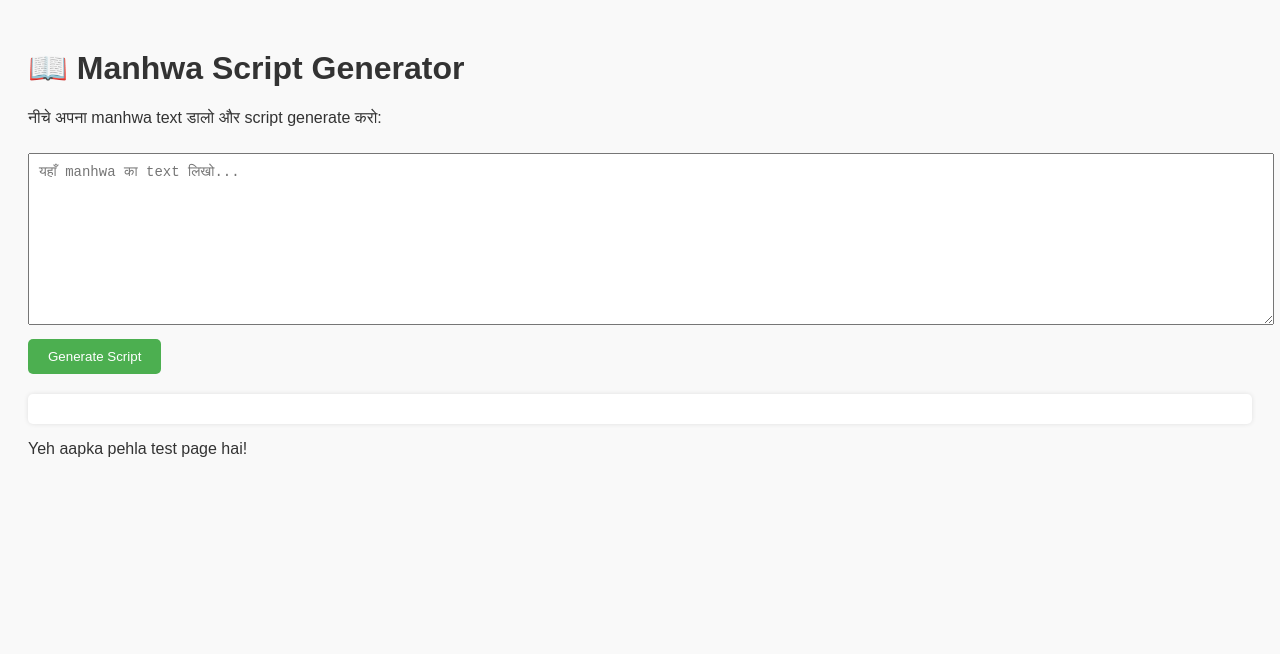
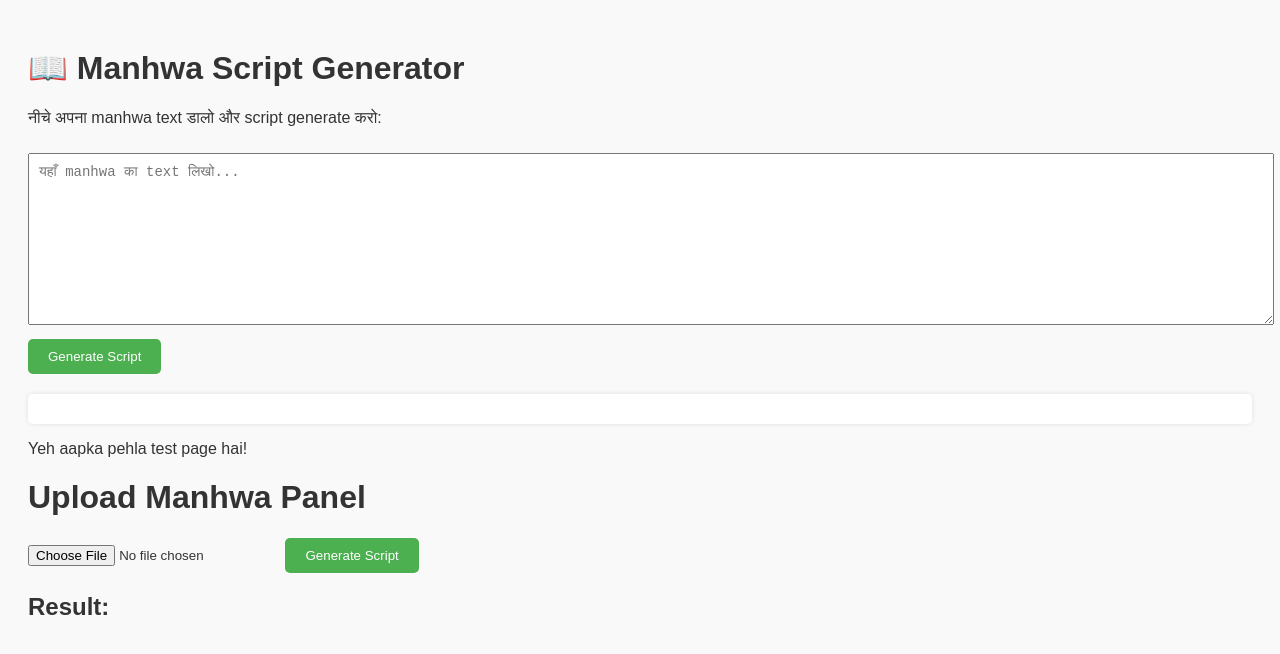
Before and after one commit to uniquevideos350-ops/manhwa-recap-generator, a plain HTML site: page index.html in a window 1280 px wide. Drawn offline with Linux system fonts and the light colour scheme.

Commit message:
Update index.html

```diff
--- a/index.html
+++ b/index.html
@@ -75,3 +75,42 @@
   <p>Yeh aapka pehla test page hai!</p>
 </body>
 </html>
+<!DOCTYPE html>
+<html lang="en">
+<head>
+  <meta charset="UTF-8">
+  <meta name="viewport" content="width=device-width, initial-scale=1.0">
+  <title>Manhwa Script Generator</title>
+</head>
+<body>
+  <h1>Upload Manhwa Panel</h1>
+  <input type="file" id="panelUpload" accept="image/*">
+  <button onclick="uploadPanel()">Generate Script</button>
+
+  <h2>Result:</h2>
+  <div id="result"></div>
+
+  <script>
+    async function uploadPanel() {
+      const fileInput = document.getElementById('panelUpload');
+      const file = fileInput.files[0];
+
+      if (!file) {
+        alert("Please select an image!");
+        return;
+      }
+
+      const formData = new FormData();
+      formData.append("panel", file);
+
+      const response = await fetch("/upload", {
+        method: "POST",
+        body: formData
+      });
+
+      const data = await response.json();
+      document.getElementById("result").innerText = data.script;
+    }
+  </script>
+</body>
+</html>
```
